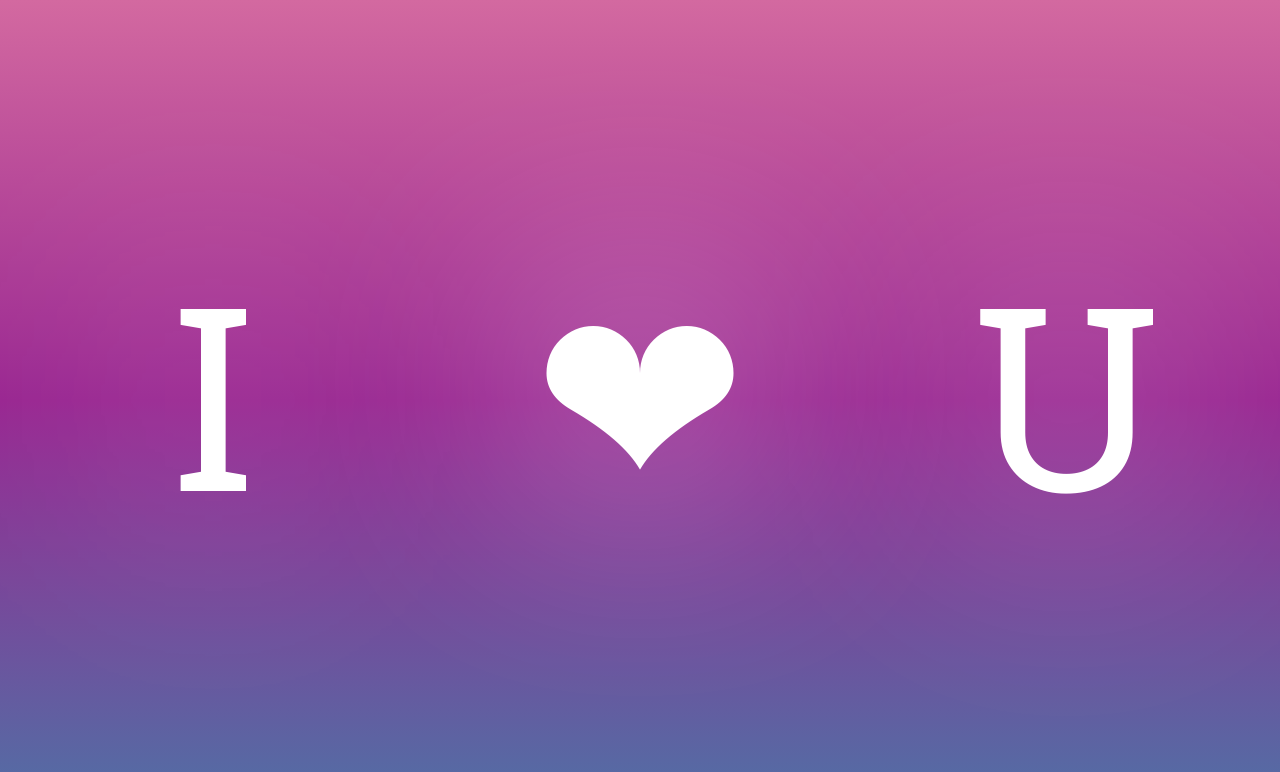
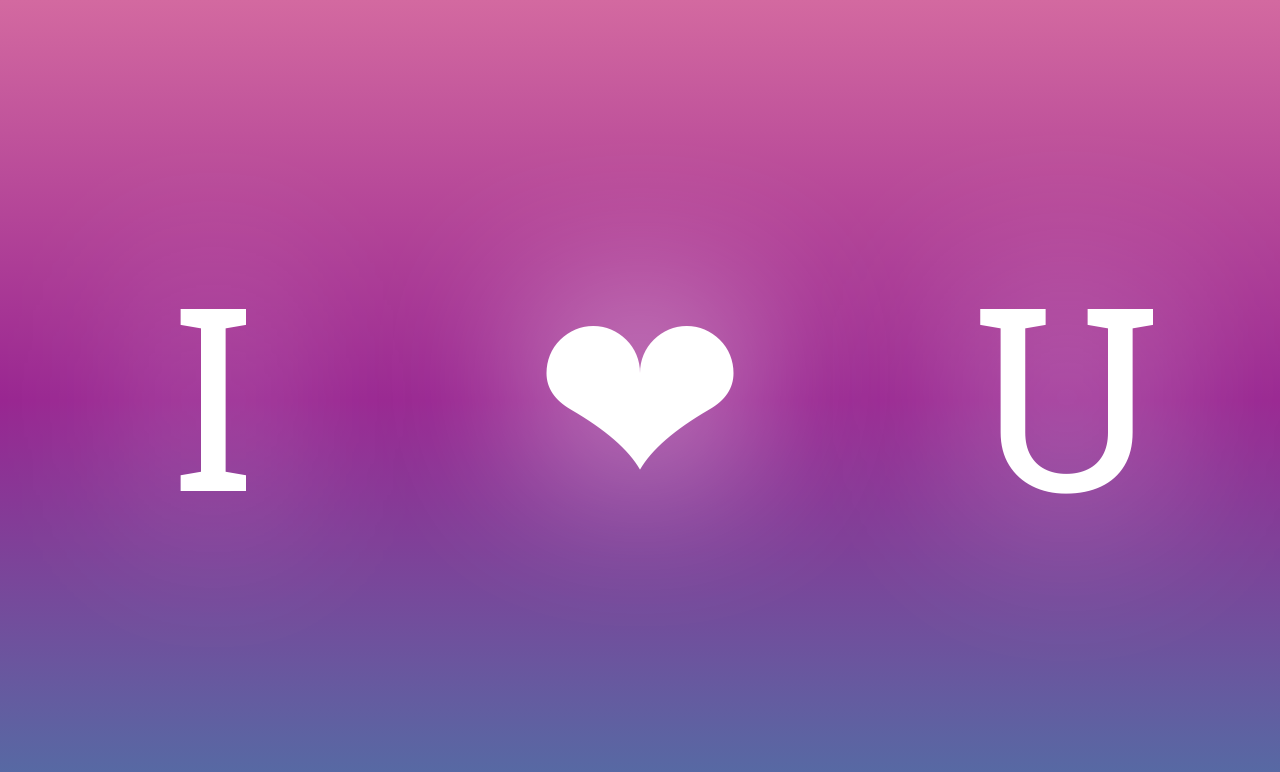
Before and after one commit to gazwald/mel, a plain HTML site: page index.html in a window 1280 px wide. Drawn offline with Linux system fonts and the light colour scheme.

Commit message:
Messing with drop shadows.

```diff
--- a/css/app.css
+++ b/css/app.css
@@ -1,6 +1,6 @@
 p{
     color: #FFFFFF;
-    text-shadow: 0vw 0vw 20vw;
+    text-shadow: 0vw 0vw 14vw;
     font-size: 20vw;
     font-family: 'Roboto Slab', serif;
 }
```
